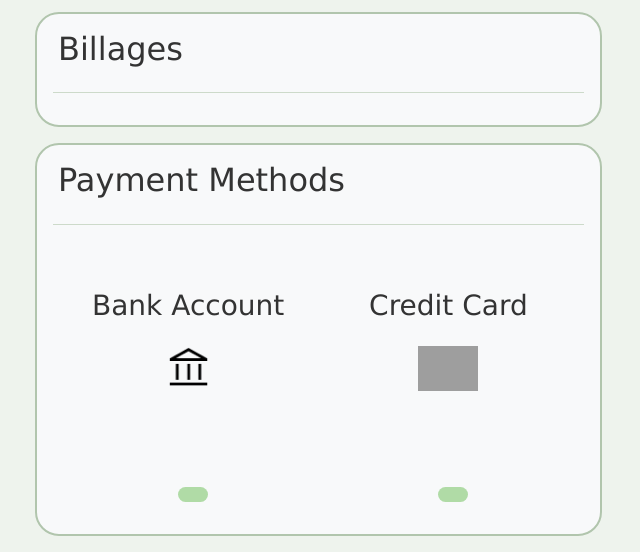
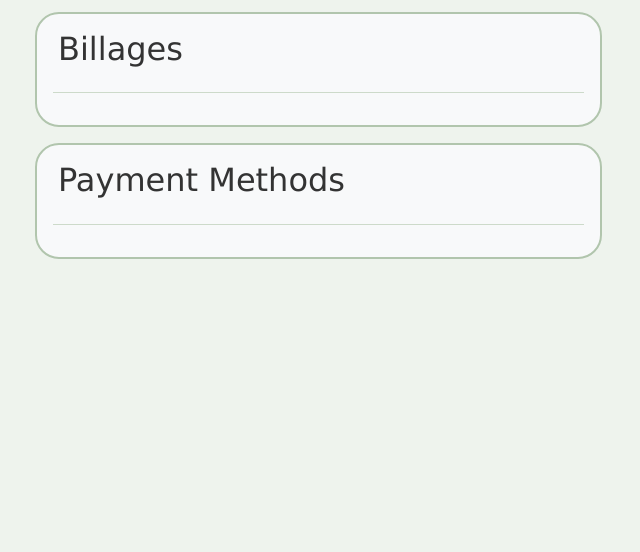
Before and after one commit to trevnocap/Billage, a Django app: template BillageApp/Billage/frontend/templates/frontend/dashboard.html in a window 1280 px wide. Shown: the part 788-1340 px from the top of the page, without its empty margins (0-640 px from the left). After the commit the page ends 1047 px from the top, so only its background shows below. Run offline with Django 4.2, Linux system fonts and the light colour scheme; the template is opened without the code that fills it, so the values that code supplies are empty; grey boxes are pictures that could not be loaded.

Commit message:
Updated Payment Method Container

```diff
--- a/BillageApp/Billage/backend/views.py
+++ b/BillageApp/Billage/backend/views.py
@@ -15,29 +15,11 @@ from .serializers import *
 #Reusable functions
 def payment_methods_fetch(user_id):
         user = User.objects.get(id=user_id)
-        payment_methods = UserPaymentMethod.objects.filter(user=user)
-        bank_account_data = None
-        cc_data = None
-        for method in payment_methods:
-            if method.payment_type == "bank_account":
-                bank_account = UserBankAccount.objects.get(payment_method_id = method.payment_method_id)
-                serializer = UserBankAccountSerializer(bank_account)
-                bank_account_data = {"bank_account": serializer.data}
-            else:
-                cc = UserCreditCard.objects.get(payment_method_id = method.payment_method_id)
-                serializer = UserCreditCardSerializer(cc)
-                cc_data = {"credit_card": serializer.data}
+        payment_methods_query = UserPaymentMethod.objects.filter(user=user)
+        serializer = PaymentMethodsSerializer(payment_methods_query, many=True)
+        payment_method_data = {"payment_methods": serializer.data}
 
-        response_data = {}
-
-        if bank_account_data is not None:
-            response_data.update(bank_account_data)
-        if cc_data is not None:
-            response_data.update(cc_data)
-        if not payment_methods:
-            response_data.update({"bank_account": None, "credit_card": None})
-
-        return response_data
+        return payment_method_data
 
 
 
@@ -124,7 +106,7 @@ class DashboardView(APIView):
         response_data.update(billage_data)
         response_data.update(active_bills_data)
         response_data.update(bill_history_data)
-        response_data.update({"payment_methods": payment_methods_data})
+        response_data.update(payment_methods_data)
 
 
         return Response(response_data)
--- a/BillageApp/Billage/frontend/templates/frontend/dashboard.html
+++ b/BillageApp/Billage/frontend/templates/frontend/dashboard.html
@@ -58,49 +58,9 @@
                 <h2>Payment Methods</h2>
               </div>
               <hr>
-
-              <div class = "row fullrow col-header-row">
-                <div class="col-md-6 col-lg-6 left-col text-center mt-5">
-                  <h3>Bank Account</h3>
-                  <img id="bankicon" class="payment-icon mt-3" src="{% static '/images/bankicon.png' %}">
-                </div>
-                <div class="col-md-6 col-lg-6 right-col text-center mt-5">
-                  <h3>Credit Card</h3>
-                  <img id="ccicon" class="payment-icon mt-3" src="{% static '/images/creditcardicon.png' %}">
-                </div>
+              <div id="payment-methods">
 
               </div>
-              <div class="row fullrow payment-content-row">
-                <div class="col-md-6 col-lg-6 left-col">
-                  <div class="row">
-                    <div class="col-md-12 col-lg-12 payment-details-col mt-3">
-                      <p id='routing_number'><!--routing number--></p>
-                      <p id='account_number'><!--account number--></p>
-                    </div>
-                  </div>
-                </div>
-
-                <div class="col-md-6 col-lg-6 right-col mt-3">
-                  <div class="row">
-                    <div class="col-md-12 col-lg-12 payment-details-col">
-                      <p id="card_number"><!--card number--></p>
-                    </div>
-                  </div>
-                </div>
-
-                <div class="row fullrow payment-content-row">
-                  <div class="col-md-6 col-lg-6 edit-payment-btn">
-                    <button class ="btn btn-secondary mt-3" id="bank_button"><!--bank number--></button>
-                  </div>
-                  <div class="col-md-6 col-lg-6 edit-payment-btn">
-                    <button class ="btn btn-secondary mt-3" id="card_button"><!--card button--></button>
-                  </div>
-                </div>
-              </div>
-
-              </div>
-            </div>
-          </div>
 
         </div>
       </div>
--- a/BillageApp/Billage/static/js/dashboardparse.js
+++ b/BillageApp/Billage/static/js/dashboardparse.js
@@ -175,10 +175,8 @@ fetch(`http://127.0.0.1:8000/api/dashboardview/${user_id}`)
         for (let j = i; j < i + 3 && j < billages.length; j++) {
           const billage = billages[j];
           const card = document.createElement('div');
-          card.classList.add('billage_card');
-          card.classList.add(billageColClass[0]);
-          card.classList.add(billageColClass[1]);
-          card.classList.add("text-center");
+          card.classList.add('billage_card', 'text-center', billageColClass[0], billageColClass[1], 'mt-4');
+
 
           const cardContent = `
           <img src="${billage.billage_image}" alt="${billage.billage_name}" class="billage-icon" />
@@ -243,7 +241,7 @@ fetch(`http://127.0.0.1:8000/api/dashboardview/${user_id}`)
       billages.forEach(billage => {
 
         const card = document.createElement('div');
-        card.classList.add('billage_card', 'text-center', billageColClass[0], billageColClass[1]);
+        card.classList.add('billage_card', 'text-center', billageColClass[0], billageColClass[1], 'mt-4');
 
         const cardContent = `
         <img src="${billage.billage_image}" alt="${billage.billage_name}" class= "billage-icon" />
@@ -254,7 +252,7 @@ fetch(`http://127.0.0.1:8000/api/dashboardview/${user_id}`)
 
         card.innerHTML = cardContent;
 
-        billageContainer.append(card)
+        billageContainer.append(card);
 
       });
     }
@@ -266,40 +264,71 @@ fetch(`http://127.0.0.1:8000/api/dashboardview/${user_id}`)
 
 
     // Payment Details
-    const bankRoutingElement = document.getElementById("routing_number");
-    const bankAccountElement = document.getElementById("account_number");
-    const cardNumberElement = document.getElementById("card_number");
-    const bankButtonElement = document.getElementById("bank_button");
-    const cardButtonElement = document.getElementById("card_button");
+    const paymentMethodContainer = document.getElementById("payment-methods");
 
-    if (data.payment_methods.bank_account !== null || data.payment_methods.credit_card !== null) {
-        //Bank Account
-        if (data.payment_methods.bank_account) {
-            const userAccountNumber = data.payment_methods.bank_account.bank_account_number;
-            const userRoutingNumber = data.payment_methods.bank_account.bank_routing_number;
-            bankRoutingElement.innerHTML = `Routing Number: ${userRoutingNumber}`;
-            bankAccountElement.innerHTML = `Account Number: ${userAccountNumber}`;
-            bankButtonElement.innerHTML = `Edit Bank`;
-        } else {
-            bankRoutingElement.innerHTML = `Add a Bank Account!`;
-            bankButtonElement.innerHTML = `Add Bank`;
-        }
+    const row = document.createElement("div");
+    row.classList.add('row', 'fullrow');
 
-        //Credit Card
-        if (data.payment_methods.credit_card) {
-            const userCardNumber = data.payment_methods.credit_card.card_number;
-            cardNumberElement.innerHTML = `Card Number: ${userCardNumber}`;
-            cardButtonElement.innerHTML = `Edit Card`;
-        } else {
-            cardNumberElement.innerHTML = `Add a Credit Card!`;
-            cardButtonElement.innerHTML = `Add Card`;
-        }
-    } else {
-        bankRoutingElement.innerHTML = `Add a Bank Account!`;
-        bankButtonElement.innerHTML = `Add Bank`;
-        cardNumberElement.innerHTML = `Add a Credit Card!`;
-        cardButtonElement.innerHTML = `Add Card`;
+    const bankCol = document.createElement('div');
+    bankCol.classList.add('col-md-6', 'col-lg-6', 'text-center','mt-4');
+
+    const cardCol = document.createElement('div');
+    cardCol.classList.add('col-md-6', 'col-lg-6', 'text-center','mt-4');
+
+    function parsePaymentDetails(type){
+      const paymentMethods = data.payment_methods;
+      const filteredMethod = paymentMethods.find(method => method.payment_type === type);
+
+      if (!filteredMethod) {
+        return null;
+      }
+
+      return {
+        name: filteredMethod.name,
+        payment_details: filteredMethod.payment_details
+      };
+
     }
+
+    const bankDetails = parsePaymentDetails('bank_account');
+    const baseBankContent = bankDetails
+      ? `
+        <h5>Bank Account</h5>
+        <img src="${returnIcon('bank_account')}" class="bankicon mt-2" />
+        <p class="mt-2">Name: ${bankDetails.name}</p>
+        <p>Account Number: ••• ${bankDetails.payment_details}</p>
+        <button class="btn btn-secondary mt-2">Edit Bank</button>
+      `
+      : `
+        <h5>Bank Account</h5>
+        <img src="${returnIcon('bank_account')}" class="bankicon mt-2" />
+        <p class="mt-2">Add a Bank Account!</p>
+        <button class="btn btn-secondary mt-2">Add Bank</button>
+      `;
+
+    const ccDetails = parsePaymentDetails('credit_card');
+    const baseCardContent = ccDetails
+      ? `
+        <h5>Credit Card</h5>
+        <img src="${returnIcon('credit_card')}" class="ccicon mt-2" />
+        <p class="mt-2">Name: ${ccDetails.name}</p>
+        <p>Card Number: ••• ${ccDetails.payment_details}</p>
+        <button class="btn btn-secondary mt-2">Edit Credit Card</button>
+      `
+      : `
+        <h5>Credit Card</h5>
+        <img src="${returnIcon('credit_card')}" class="ccicon mt-2" />
+        <p class="mt-2">Add a Credit Card!</p>
+        <button class="btn btn-secondary mt-2">Add Credit Card</button>
+      `;
+
+    bankCol.innerHTML = baseBankContent;
+    cardCol.innerHTML = baseCardContent;
+
+    row.append(bankCol);
+    row.append(cardCol);
+
+    paymentMethodContainer.appendChild(row);
 
   })
   .catch(error => {
```
Also changed, not shown: BillageApp/Billage/backend/serializers.py (+12 -14 lines).
